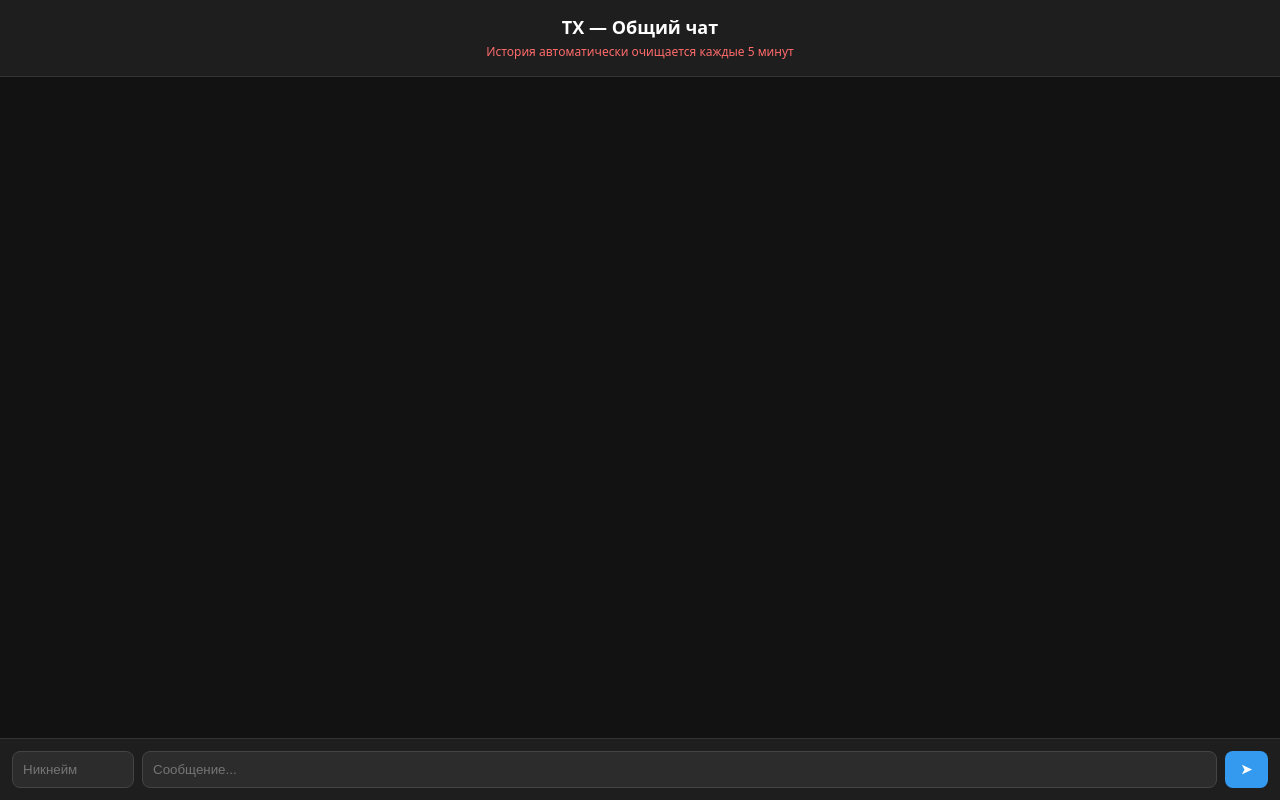
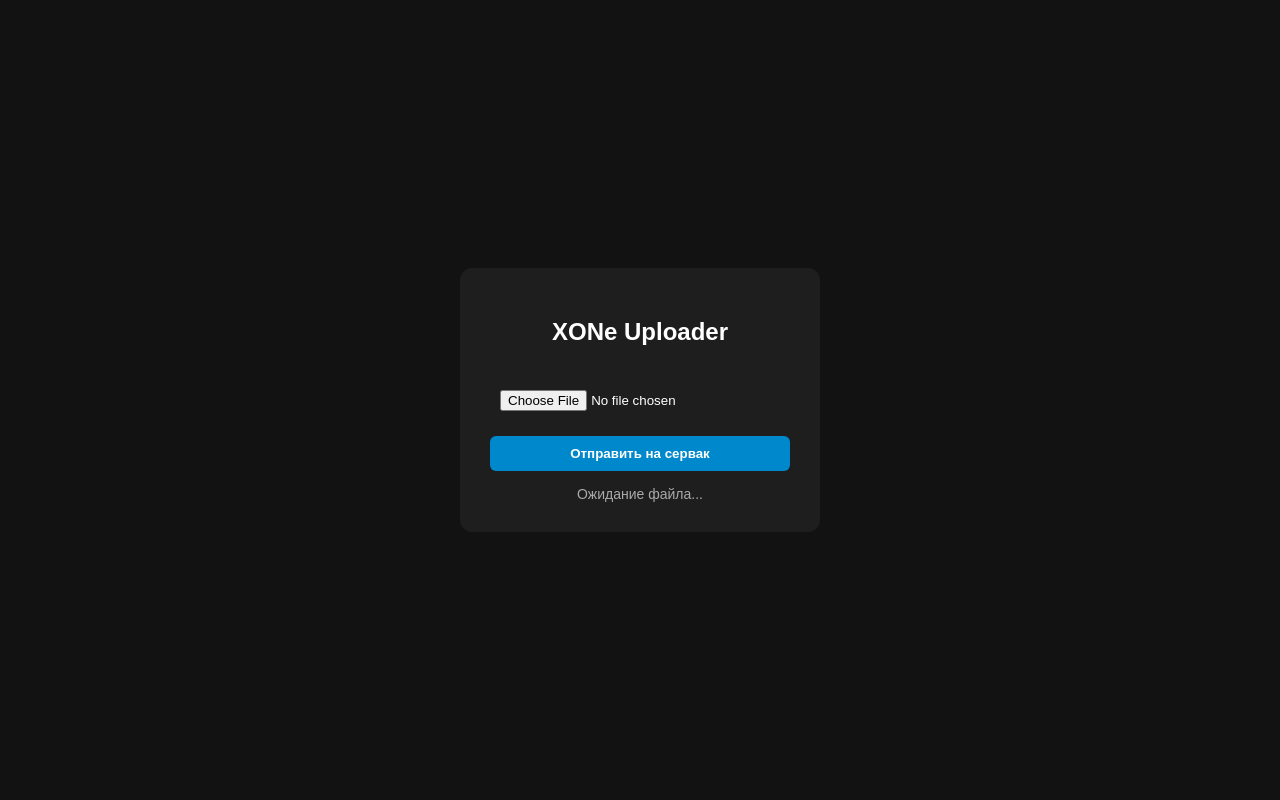
Before and after one commit to PROB7X/T-CH, a plain HTML site: page index.html in a window 1280 px wide. Drawn offline with Linux system fonts and the light colour scheme; no server answers.

Commit message:
Update index.html

```diff
--- a/index.html
+++ b/index.html
@@ -3,152 +3,50 @@
 <head>
     <meta charset="UTF-8">
     <meta name="viewport" content="width=device-width, initial-scale=1.0">
-    <title>TX — Общий чат</title>
+    <title>Telegram XONe — Отправка на сервер</title>
     <style>
-        body {
-            font-family: system-ui, -apple-system, sans-serif;
-            background: #121212;
-            color: #ffffff;
-            margin: 0;
-            display: flex;
-            flex-direction: column;
-            height: 100vh;
-        }
-        header {
-            background: #1e1e1e;
-            padding: 15px;
-            text-align: center;
-            border-bottom: 1px solid #333;
-        }
-        header h1 { margin: 0; font-size: 18px; }
-        header small { color: #ff6b6b; font-size: 12px; }
-        #chat {
-            flex: 1;
-            overflow-y: auto;
-            padding: 15px;
-            display: flex;
-            flex-direction: column;
-            gap: 10px;
-        }
-        .msg {
-            background: #252525;
-            padding: 10px 14px;
-            border-radius: 12px;
-            max-width: 80%;
-            word-wrap: break-word;
-        }
-        .msg b { color: #4dabf7; display: block; font-size: 13px; margin-bottom: 4px; }
-        .msg span { font-size: 15px; }
-        .msg time { font-size: 10px; color: #888; float: right; margin-left: 10px; margin-top: 4px; }
-        form {
-            display: flex;
-            gap: 8px;
-            padding: 12px;
-            background: #1e1e1e;
-            border-top: 1px solid #333;
-        }
-        input {
-            background: #2c2c2c;
-            border: 1px solid #444;
-            color: #fff;
-            padding: 10px;
-            border-radius: 8px;
-            outline: none;
-        }
-        #nick { width: 100px; }
-        #text { flex: 1; }
-        button {
-            background: #339af0;
-            color: white;
-            border: none;
-            padding: 10px 16px;
-            border-radius: 8px;
-            font-weight: bold;
-            cursor: pointer;
-        }
-        button:active { background: #1c7ed6; }
+        body { font-family: sans-serif; background: #121212; color: white; display: flex; justify-content: center; align-items: center; height: 100vh; margin: 0; }
+        .box { background: #1e1e1e; padding: 30px; border-radius: 12px; text-align: center; width: 300px; }
+        input, button { margin-top: 15px; width: 100%; padding: 10px; border-radius: 6px; border: none; }
+        button { background: #0088cc; color: white; font-weight: bold; cursor: pointer; }
+        #status { margin-top: 15px; font-size: 14px; color: #aaa; }
     </style>
 </head>
 <body>
+    <div class="box">
+        <h2>XONe Uploader</h2>
+        <input type="file" id="fileInput">
+        <button onclick="sendFile()">Отправить на сервак</button>
+        <div id="status">Ожидание файла...</div>
+    </div>
 
-<header>
-    <h1>TX — Общий чат</h1>
-    <small>История автоматически очищается каждые 5 минут</small>
-</header>
+    <script>
+        async function sendFile() {
+            const fileInput = document.getElementById('fileInput');
+            const status = document.getElementById('status');
 
-<div id="chat"></div>
+            if (!fileInput.files.length) {
+                status.innerText = "Сначала выбери файл!";
+                return;
+            }
 
-<form id="form">
-    <input type="text" id="nick" placeholder="Никнейм" maxlength="15" required>
-    <input type="text" id="text" placeholder="Сообщение..." maxlength="300" required autocomplete="off">
-    <button type="submit">➤</button>
-</form>
+            const formData = new FormData();
+            formData.append("file", fileInput.files[0]);
 
-<script>
-    // Адрес вашего сервера в Финляндии
-    const SERVER_URL = "http://103.82.102.226:8080";
+            status.innerText = "Отправка...";
 
-    const chatBox = document.getElementById('chat');
-    const form = document.getElementById('form');
-    const nickInput = document.getElementById('nick');
-    const textInput = document.getElementById('text');
-
-    // Сохраняем ник в браузере, чтобы не вводить каждый раз
-    nickInput.value = localStorage.getItem('tx_nick') || '';
-
-    let lastCount = -1;
-
-    // Загрузка сообщений с сервера
-    async function loadMessages() {
-        try {
-            const res = await fetch(SERVER_URL + '/messages');
-            const messages = await res.json();
-
-            if (messages.length !== lastCount) {
-                lastCount = messages.length;
-                chatBox.innerHTML = '';
-                messages.forEach(m => {
-                    const div = document.createElement('div');
-                    div.className = 'msg';
-                    div.innerHTML = `<b>${escapeHtml(m.nick)}</b><span>${escapeHtml(m.text)}</span><time>${m.time}</time>`;
-                    chatBox.appendChild(div);
+            try {
+                // Стучимся на твой сервер FirstByte на порт 5000
+                const response = await fetch("http://103.82.102", {
+                    method: "POST",
+                    body: formData
                 });
-                chatBox.scrollTop = chatBox.scrollHeight;
+                const result = await response.json();
+                status.innerText = "Успех: " + result.message;
+            } catch (error) {
+                status.innerText = "Ошибка! Проверь, запущен ли сервер или разрешен ли HTTP.";
             }
-        } catch (e) {
-            console.log("Ожидание ответа от сервера...");
         }
-    }
-
-    // Отправка сообщения на сервер
-    form.addEventListener('submit', async (e) => {
-        e.preventDefault();
-        const nick = nickInput.value.trim();
-        const text = textInput.value.trim();
-        if (!nick || !text) return;
-
-        localStorage.setItem('tx_nick', nick);
-        textInput.value = '';
-
-        await fetch(SERVER_URL + '/send', {
-            method: 'POST',
-            headers: { 'Content-Type': 'application/json' },
-            body: JSON.stringify({ nick, text })
-        });
-        loadMessages();
-    });
-
-    // Защита от вставки чужого HTML-кода в сообщения
-    function escapeHtml(str) {
-        return str.replace(/[&<>"']/g, tag => ({
-            '&': '&amp;', '<': '&lt;', '>': '&gt;', '"': '&quot;', "'": '&#39;'
-        }[tag]));
-    }
-
-    // Проверяем новые сообщения каждую секунду
-    setInterval(loadMessages, 1000);
-    loadMessages();
-</script>
-
+    </script>
 </body>
 </html>
```
